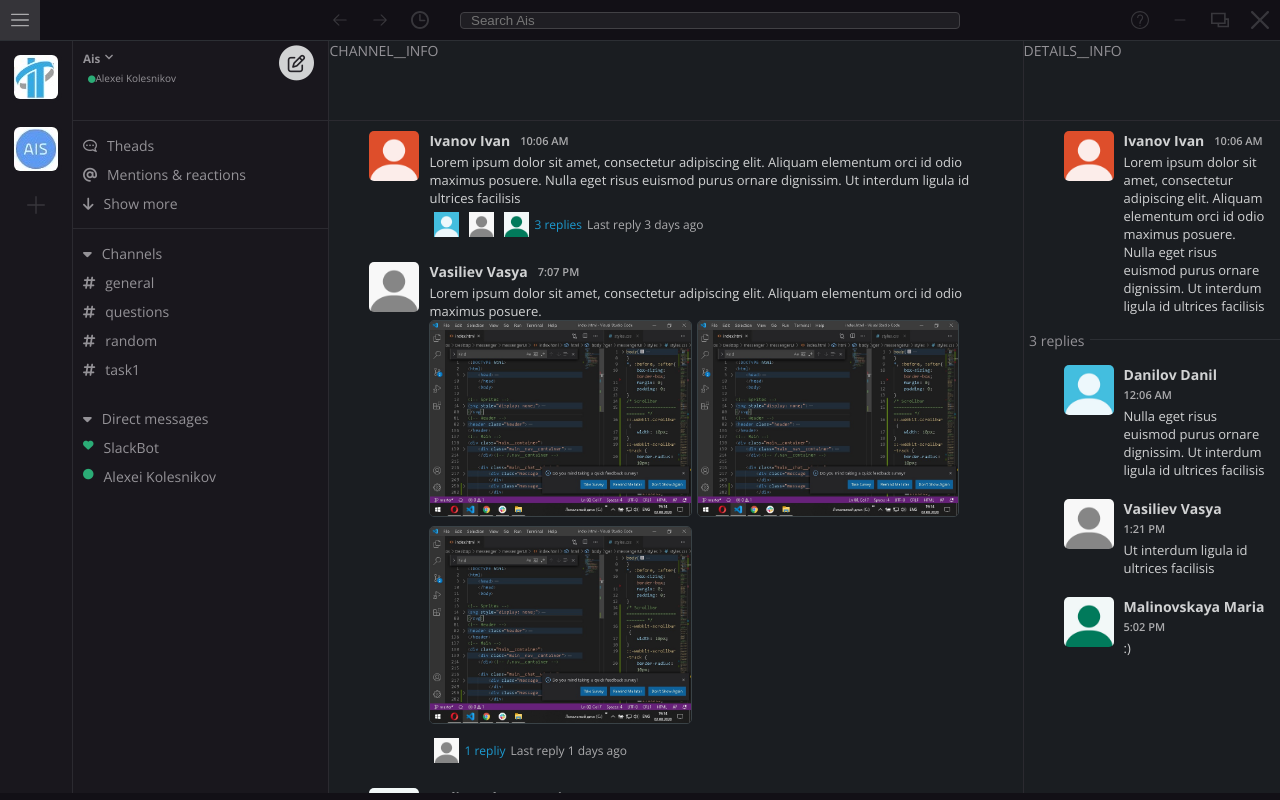
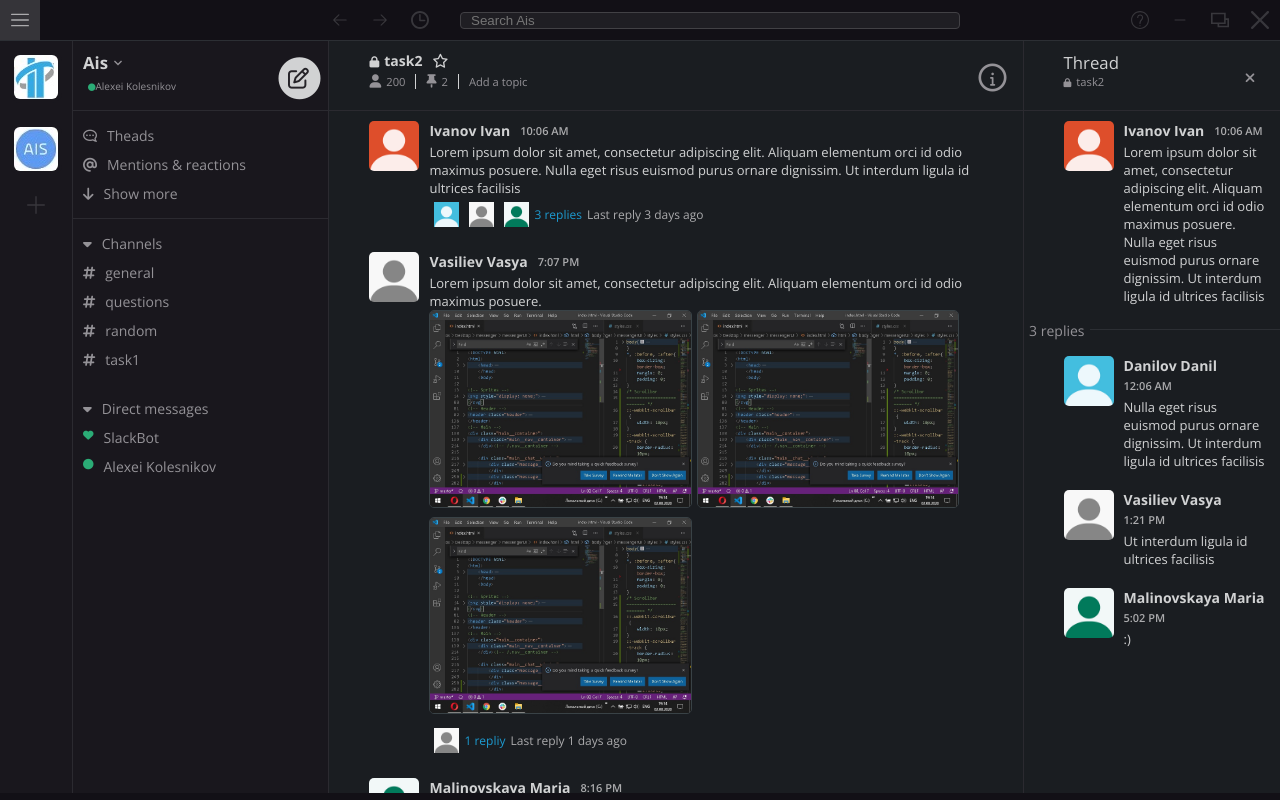
Before and after one commit to AleshaKolesnikov/messengerUI, a plain HTML site: page index.html in a window 1280 px wide. Drawn offline with nearby package versions, Linux system fonts and the light colour scheme.

Commit message:
featured flex-containers; fixed .btn; featured .position_right(for centered buttons in right corner vertical aligned); featured user__info(new_message_icon have added .position_rigth); featured channel_info, details_info;

```diff
--- a/index.html
+++ b/index.html
@@ -148,11 +148,9 @@
         </a>
     </div><!-- /.chat__choiser -->
     <div class="main">
-
-
         <div class="main__header">
-            <div class="user__information">
-                <h5>Ais
+            <div class="user__info">
+                <h5 style="font-size: 1.2em; color: #d1d2d3;">Ais
                     <span>
                         <svg class="mini__icon">
                             <use xlink:href="#expand"></use>
@@ -161,21 +159,41 @@
                 </h5>
                 <p class="font__mini"><i style="color:#2bac76; font-size: 75%;" class="fas fa-circle"></i>Alexei Kolesnikov</p>
                 <!-- new message icon -->
-                    <a onfocus="this.blur()" class="fa-stack fa-lg" href="#">
-                        <i style="color: #d1d2d3;" class="fas fa-circle fa-stack-2x"></i>
-                        <i style="color: #252328;" class="far fa-edit fa-stack-1x"></i>
+                    <a onfocus="this.blur()" class="btn position_right" href="#">
+                        <i style="color: #d1d2d3; font-size: 3em;" class="fas fa-circle fa-stack-2x"></i>
+                        <i style="color: #252328; font-size: 1.5em;" class="far fa-edit fa-stack-1x"></i>
                     </a>
-            </div><!-- /.user__information-->
-            <div class="channel__information">
-                CHANNEL__INFO
+            </div><!-- /.user__info-->
+            <div class="channel__info">
+                <div class="channel__info__header">
+                    <a href="#">
+                        <span class="icon lock_i">task2</span>
+                    </a>
+                    <a style="padding-top: 0.2em;" href="#"><i class="far fa-star"></i></a>
+                </div>
+                <!-- info-button -->
+                <a class="btn position_right" href="#">
+                    <i class="far fa-circle fa-stack-2x"></i>
+                    <i class="fas fa-info fa-stack-1x"></i>
+                </a><!-- /.info-button -->
+                <div class="channel__info__footer">
+                    <a class="icon user_i" href="#">200</a>
+                    <a class="icon pinned_i" href="#">2</a>
+                    <a href="#">Add a topic</a>
+                </div>
+            </div><!--/.channel_info-->
+            <div class="details__info">
+                <div class="details__info__header">Thread</div>
+                <a class="btn position_right" href="#">
+                    <i class="fas fa-times"></i>
+                </a>
+                <div class="details__info__footer">
+                    <a href="#">
+                        <span class="icon lock_i">task2</span>
+                    </a>
+                </div>
             </div>
-            <div class="details__information">
-                DETAILS__INFO
-            </div>
-        </div>
-
-
-
+        </div><!--./main__header-->
         <div class="main__workspace">
             <div class="nav__menu">
                 <div class="frequently__search">
@@ -218,10 +236,6 @@
                     </a>
                 </div> <!--/.nav__direct-->
             </div><!-- /.nav__menu -->
-
-
-
-
             <div class="main__chat">
                     <div class="message__container">
                         <div class="avatar__container">
@@ -326,19 +340,7 @@
                             </div>
                         </div>
                     </div>
-            </div>
-
-
-
-
-
-
-
-
-
-
-
-
+            </div><!--/.main__Chat-->
             <div class="details">
                 <div class="threads__main__message">
                     <div class="message__container">
@@ -472,34 +474,8 @@
                         </div>
                     </div>
                 </div>
-            </div>
-
-    </div> <!--/.main-->
-
-
-
-
-
-
-
-
-
-
-
-
-
-
-
-
-
-
-
-
-
-
-
+            </div><!--/.details-->
+        </div> <!--/.main__workspace-->
 </div><!-- /.main -->
-
-
     </body>
 </html>
--- a/styles/styles.css
+++ b/styles/styles.css
@@ -76,12 +76,37 @@ height: 5%;
 /* Buttons and Icons
 ========================== */
 
+.icon::after, .icon::before{
+    display: inline-block;
+    font-style: normal;
+    font-variant: normal;
+    text-rendering: auto;
+    -webkit-font-smoothing: antialiased;
+    font-family: "Font Awesome 5 Free";
+    font-weight: 900;
+    padding-right: 5px;
+}
+.lock_i::before{
+    font-size: 0.8em;
+    content: "\f023";
+}
+.user_i::before{
+    font-size: 1.2em;
+    content: "\f007";
+}
+.pinned_i::before{
+    content: "\f08d";
+    font-size: 1.2em;
+}
+
 .btn{
     display: flex;
     justify-content: center;
     align-items: center;
     width: 40px;
     height: 40px;
+    text-decoration: none;
+    color: inherit;
 }
 .btn:hover{
     background: #353439;
@@ -94,7 +119,8 @@ height: 5%;
     border-radius: 10px;
     box-shadow: inset 0 0 0 5px #19171d;
 }
-.main__chat .btn:hover, .details .btn:hover{
+.main__chat .btn:hover, .details .btn:hover, .main__header .btn:hover{
+    color: #d1d2d3;
     border-radius: 10px;
     box-shadow: inset 0 0 0 5px #222529;
 }
@@ -117,6 +143,13 @@ height: 5%;
     width: 12px;
     height: 12px;
     padding: 2px;
+}
+.position_right{
+    position: absolute;
+    right: 0%;
+    bottom: 50%;
+    top: 25%;
+    margin-right: 10px;
 }
 /* Input
 ========================== */
@@ -181,47 +214,93 @@ input[type=search]:focus{
 .main__header{
     display: flex;
     flex-direction: row;
-    flex: 1 1 80px;
-    min-height: 80px;
+    flex: 1 1 70px;
+    min-height: 70px;
     border-bottom: 1px solid #2b2a30;
     height: 10%;
 }
 
 /* user__inforamtion
 ========================== */
-.user__information{
+.user__info{
     flex: 1 2 20%;
     padding: 10px;
     position: relative;
     border-right: 1px solid #2b2a30;
 }
-.user__information > a{
-    display: flex;
-    align-items: center;
-    text-decoration: none;
-    position: absolute;
-    top: 5px;
-    right: 10px;
-}
-.user__information:hover{
+.user__info:hover{
    background-color: #27242c;
 }
-/* channel__information
+/* channel__info
 ========================== */
 
-.channel__information{
+.channel__info{
+    position: relative;
     flex: 2 0 55%;
     background-color: #1a1d21;
     border-right: 1px solid #2b2a30;
 }
-
-/* details__information
+.channel__info__header{
+    display: flex;
+    flex-direction: row;
+    margin: 10px 5px 5px 40px;
+    font-weight: 700;
+    color: #d1d2d3;
+}
+.channel__info__header a{
+    display: flex;
+    text-decoration: none;
+    color: #d1d2d3;
+    padding-right: 10px;
+}
+.channel__info__footer{
+    margin-left: 40px;
+    display: flex;
+    flex-direction: row;
+    font-size: 0.8em;
+}
+.channel__info__footer a:first-child{
+    padding-left: 0;
+    border: none;
+}
+.channel__info__footer a{
+    display: flex;
+    height: 40%;
+    text-decoration: none;
+    color: inherit;
+    padding: 0px 10px;
+    border-left: 1px solid #d1d2d3;
+}
+.channel__info__footer a:hover{
+    color: #1164a3;
+}
+/* details__info
 ========================== */
-.details__information{
+.details__info{
     background-color: #1a1d21;
     flex: 1 1 20%;
+    position: relative;
 }
-
+.details__info__header{
+    margin: 10px 0px 0px 40px;
+    color: #d1d2d3;
+    font-size: 1.2em;
+}
+.details__info__footer{
+    margin-left: 40px;
+    display: flex;
+    flex-direction: row;
+    font-size: 0.8em;
+}
+.details__info__footer a{
+    display: flex;
+    height: 40%;
+    text-decoration: none;
+    color: inherit;
+}
+.details__info__footer a:hover{
+    text-decoration: underline;
+}
 /* main__workspace
 ========================== */
 .main__workspace{
```
